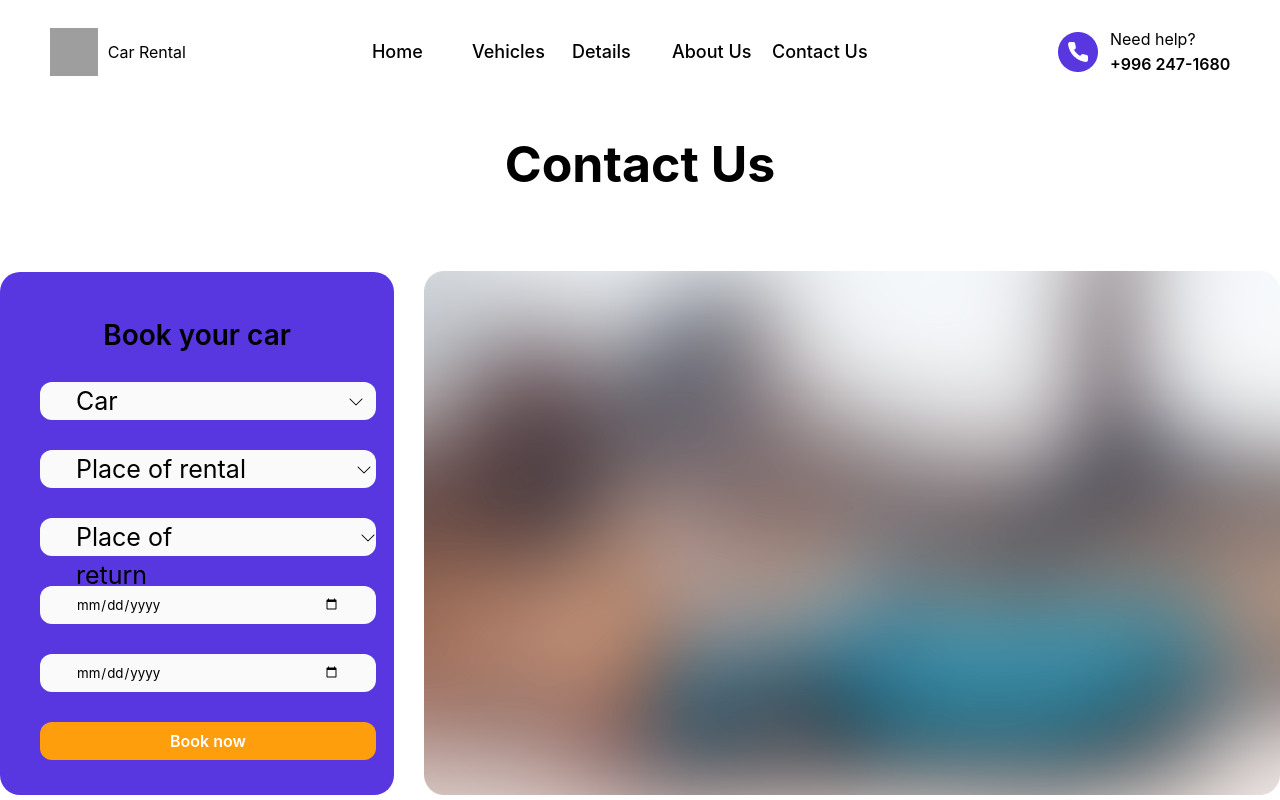
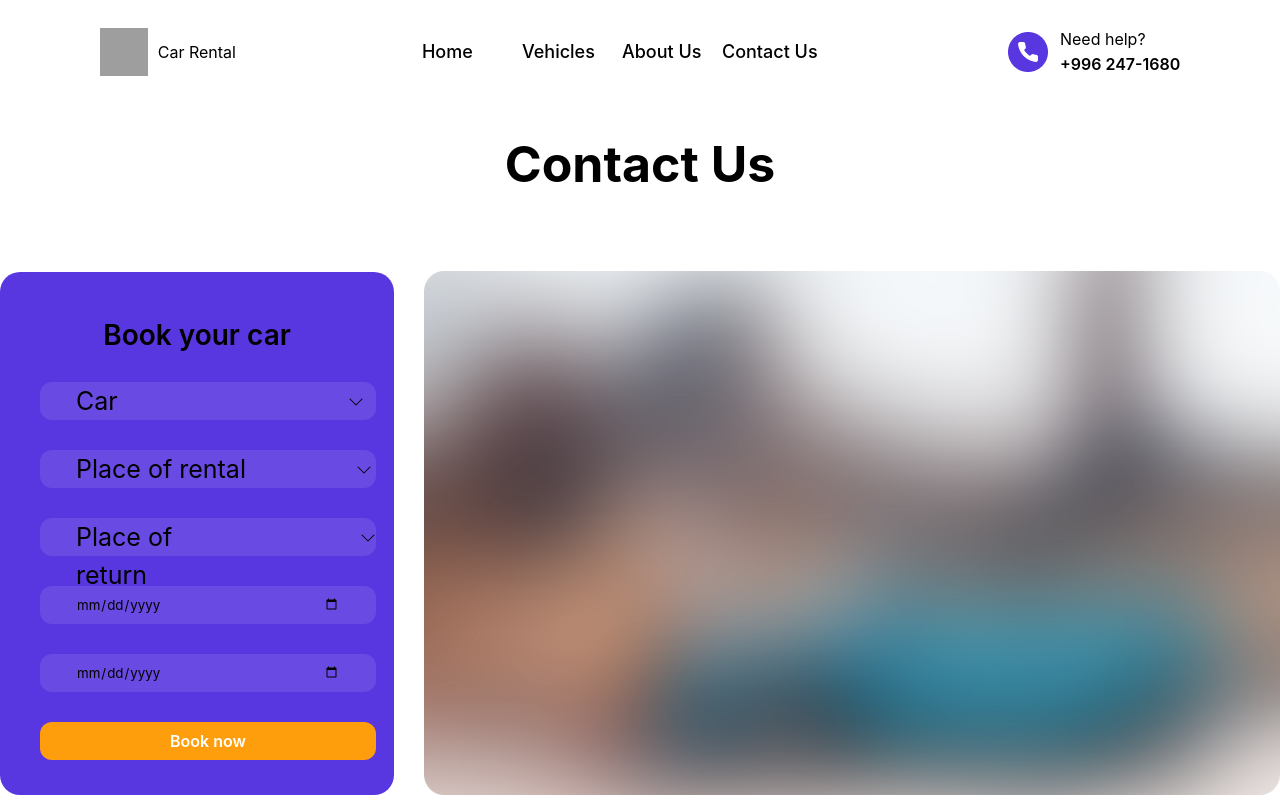
Before and after one commit to komilM/Car-Rental, a React app: page /contact in a window 1280 px wide. Shown: the top 800 px of the page. Built offline with nearby package versions, Linux system fonts and the light colour scheme; grey boxes are pictures that could not be loaded; the HTML template or start-up script is replaced by a standard one.

Commit message:
proyektga style tarafdan ozgartirish kiritildi

```diff
--- a/src/About/About.jsx
+++ b/src/About/About.jsx
@@ -15,7 +15,6 @@ const About = () => {
                 <div className="nav-texts">
                     <NavLink to="/" className="navtext">Home</NavLink>
                     <NavLink to="/vehicles" className="navtext">Vehicles</NavLink>
-                    <NavLink to="/details" className="navtext">Details</NavLink>
                     <NavLink to="/about" className="navtext">About Us</NavLink>
                     <NavLink to="/contact" className="navtext">Contact Us</NavLink>
                 </div>
--- a/src/Contact/Contact.css
+++ b/src/Contact/Contact.css
@@ -107,7 +107,7 @@ nav {
     height: 38px;
     line-height: 38px;
     color: black;
-    background-color: #FAFAFA;
+    background-color: transparent;
     border-radius: 12px;
     text-align: left;
     display: flex;
@@ -116,6 +116,7 @@ nav {
     margin-top: 30px;
     margin-left: 40px;
     position: relative;
+    background-color: #694BE3;
 }
 
 
@@ -145,7 +146,6 @@ nav {
     background-color: rgba(0, 0, 0, 0.1);
     width: 500px;
     justify-content: center;
-    background-color: rgba(0, 0, 0, 0.08);
     backdrop-filter: blur(4px);
     width: fit-content;
     padding: 8px;
@@ -185,7 +185,7 @@ nav {
     height: 38px;
     line-height: 38px;
     color: black;
-    background-color: #FAFAFA;
+    background-color: #694BE3;
     border-radius: 12px;
     border: 0px;
     gap: 60px;
--- a/src/Contact/Contact.jsx
+++ b/src/Contact/Contact.jsx
@@ -27,7 +27,6 @@ const Contact = () => {
                 <div className="nav-texts">
                     <NavLink to="/" className="navtext">Home</NavLink>
                     <NavLink to="/vehicles" className="navtext">Vehicles</NavLink>
-                    <NavLink to="/details" className="navtext">Details</NavLink>
                     <NavLink to="/about" className="navtext">About Us</NavLink>
                     <NavLink to="/contact" className="navtext">Contact Us</NavLink>
                 </div>
--- a/src/Details/Details.jsx
+++ b/src/Details/Details.jsx
@@ -16,7 +16,6 @@ const Details = () => {
                 <div className="nav-texts">
                     <NavLink to="/" className="navtext">Home</NavLink>
                     <NavLink to="/vehicles" className="navtext">Vehicles</NavLink>
-                    <NavLink to="/details" className="navtext">Details</NavLink>
                     <NavLink to="/about" className="navtext">About Us</NavLink>
                     <NavLink to="/contact" className="navtext">Contact Us</NavLink>
                 </div>
--- a/src/Home/Home.css
+++ b/src/Home/Home.css
@@ -659,3 +659,9 @@ main {
 .footer-part-1 button:hover {
     background-color: #5937E0;
 }
+
+
+footer img {
+    width: 100%;
+    margin-top: 60px;
+}
--- a/src/Home/Home.jsx
+++ b/src/Home/Home.jsx
@@ -21,6 +21,7 @@ import carfoot from "../assets/Group 33.png"
 import main3img from "../assets/Group 12.png"
 import h1carfoot from '../assets/Group555.png'
 import carjpgimg from "../assets/car55555.png"
+import footerimg from "../assets/Footer.png"
 
 const Home = () => {
 
@@ -55,7 +56,6 @@ const Home = () => {
                 <div className="nav-texts">
                     <NavLink to="/" className="navtext">Home</NavLink>
                     <NavLink to="/vehicles" className="navtext">Vehicles</NavLink>
-                    <NavLink to="/details" className="navtext">Details</NavLink>
                     <NavLink to="/about" className="navtext">About Us</NavLink>
                     <NavLink to="/contact" className="navtext">Contact Us</NavLink>
                 </div>
@@ -354,6 +354,10 @@ const Home = () => {
 
             </div>
 
+            <footer>
+                <img src={footerimg} alt="" />
+            </footer>
+
 
 
         </div>
--- a/src/Info/Info.jsx
+++ b/src/Info/Info.jsx
@@ -14,7 +14,7 @@ const Info = () => {
     }, [id]);
 
     if (!mahsulot) {
-        return <h1>Loading...</h1>;
+        return <h1 style={{textAlign: "center", marginTop: "300px"}}>Loading...</h1>;
     }
 
     return (
--- a/src/Vehicles/Vehicles.css
+++ b/src/Vehicles/Vehicles.css
@@ -105,6 +105,7 @@ main h6 {
     background-color: #FAFAFA;
     border-radius: 20px;
     padding: 24px;
+    transition: 0.3s;
 }
 
 
@@ -152,7 +153,7 @@ main h6 {
 
 
 .main-shop button:hover {
-    transform: scale(1.1);
+    background-color: #FF9E0C;
 }
 
 
@@ -170,3 +171,8 @@ main h6 {
     gap: 24px;
     flex-wrap: wrap;
 }
+
+
+.main-shop-item:hover{
+    transform: scale(1.1);
+}
--- a/src/Vehicles/Vehicles.jsx
+++ b/src/Vehicles/Vehicles.jsx
@@ -5,6 +5,8 @@ import logo from "../assets/carlogo.png"
 import contactimg from "../assets/Icon+bg.png"
 import car from "../assets/amg.png"
 import shopitemicons from "../assets/Icons+ text.png"
+import footerimg from "../assets/Footer.png"
+
 
 const groups = [
     { label: "All vehicles", value: "all" },
@@ -28,7 +30,7 @@ const Vehicles = () => {
         ? cars
         : cars.filter(car => car.category === activeGroup)
 
-    if (!cars.length) return <h1>Loading...</h1>;
+    if (!cars.length) return <h1 style={{textAlign: "center", marginTop: "300px"}}>Loading...</h1>;
 
     return (
         <div>
@@ -40,7 +42,6 @@ const Vehicles = () => {
                 <div className="nav-texts">
                     <NavLink to="/" className="navtext">Home</NavLink>
                     <NavLink to="/vehicles" className="navtext">Vehicles</NavLink>
-                    <NavLink to="/details" className="navtext">Details</NavLink>
                     <NavLink to="/about" className="navtext">About Us</NavLink>
                     <NavLink to="/contact" className="navtext">Contact Us</NavLink>
                 </div>
@@ -94,6 +95,9 @@ const Vehicles = () => {
                     </div>
                 </div>
             </main>
+            <footer>
+                <img src={footerimg} alt="" />
+            </footer>
         </div>
     )
 }
```
Also changed, not shown: src/assets/Footer.png (added).
